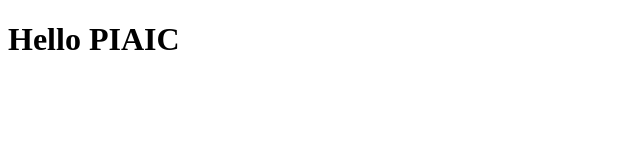
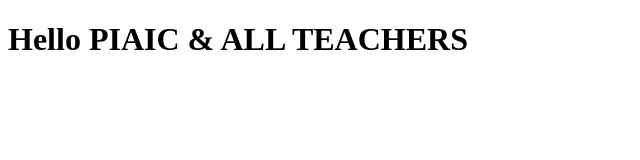
Before and after one commit to Amjad-Saleem/Bootcamp2020, a plain HTML site: page index.html in a window 1280 px wide. Shown: the whole page, without its empty margins (0-640 px from the left). Drawn offline with Linux system fonts and the light colour scheme.

Commit message:
update1 index.html

```diff
--- a/index.html
+++ b/index.html
@@ -6,6 +6,6 @@
     <title>Document</title>
 </head>
 <body>
-    <h1>Hello PIAIC</h1>
+    <h1>Hello PIAIC & ALL TEACHERS</h1>
 </body>
 </html>
```
